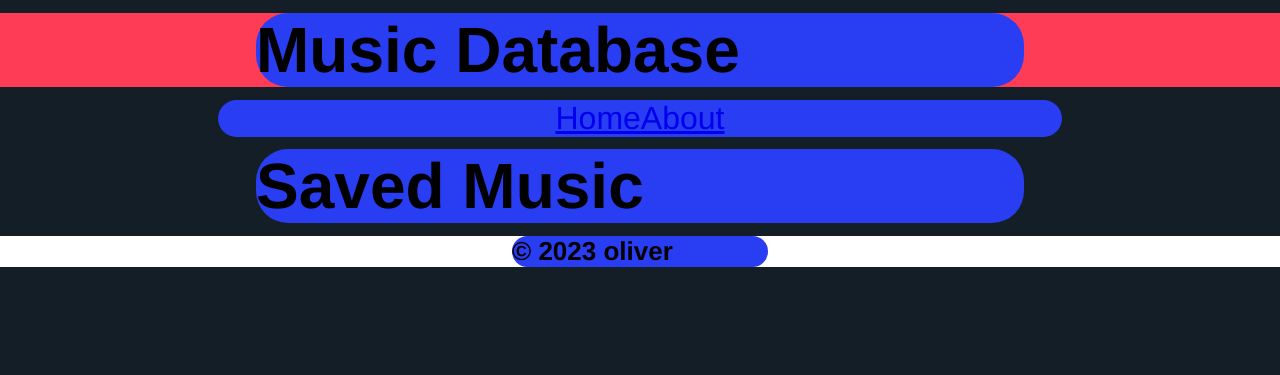
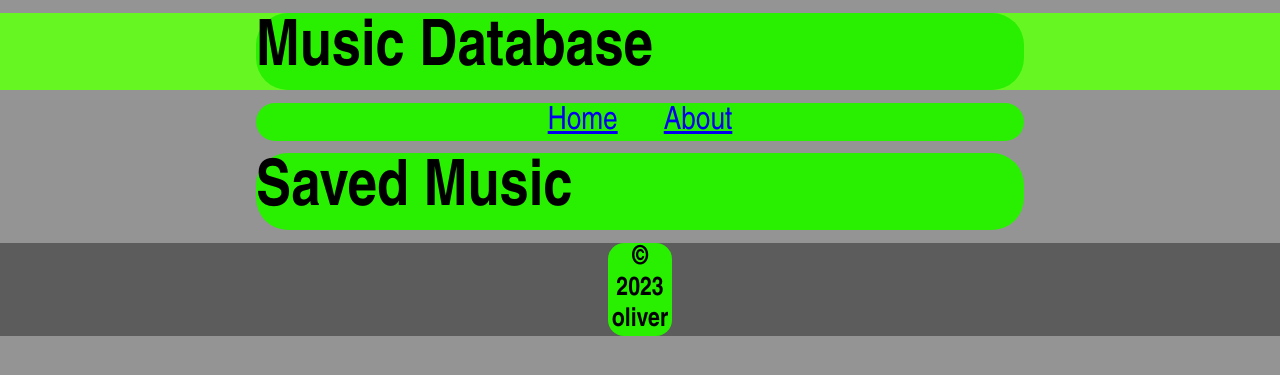
Before and after one commit to 20081oliver/project, a Flask app: template templates/home.html in a window 1280 px wide. Shown: the top 375 px of the page. Run offline with Flask 3, Linux system fonts and the light colour scheme; the template is opened without the code that fills it, so the values that code supplies are empty.

Commit message:
edited css file

```diff
--- a/static/CSS/styles.css
+++ b/static/CSS/styles.css
@@ -5,18 +5,18 @@
 /** This is the css for header. This is to change the background colour of the header. **/
 
 header{
-    background-color: #ff3c56;
-    text-align: center;
+    background-color: #66f723;
+
 }
 
 /** This is the css for footer. It changes the colour of the background to add contrast. **/
 
 footer{
-    background-color: #ffffff;
+    background-color: #5c5c5c;
 }
 
 body{
-    background-color: #141E26;
+    background-color: #949494;
 
 }
 
@@ -30,15 +30,22 @@ div{
     width: 100%;
 }
 
+
+#navBar a {
+    display: flex;
+    justify-content: space-between;
+    padding: 0 3%;
+}
+
 #navBar {
     display: flex;
     justify-content: center;
-    padding: 0 3%;
-    text-align: center;
+
+
 }
 
 .brightbackground{
-    background-color: #293df2;
+    background-color: #28f000;
 }
 
 .boldtitle{
@@ -46,15 +53,15 @@ div{
     width: 60%;
     text-align: center;
     font-size: 32px;
-    font-family:'Franklin Gothic Medium', 'Arial Narrow', Arial, sans-serif;
+    font-family:'sans-serif', 'Arial Narrow', Arial;
     border-radius: 32px;
 }
 
 .smalltext{
     font-size: small;
     text-align: center;
-    font-family:'Franklin Gothic Medium', 'Arial Narrow', Arial, sans-serif;
+    font-family:'sans-serif', 'Arial Narrow', Arial;
     border-radius: 16px;
-    width: 20%;
+    width: 5%;
     margin: 1% auto;
 }
--- a/templates/layout.html
+++ b/templates/layout.html
@@ -1,6 +1,6 @@
 <!DOCTYPE html>
 <html lang="en">
-    <link rel="stylesheet" href="/static/Styles/styles.css">
+    <link rel="stylesheet" href="/static/CSS/styles.css">
 <head>
     <meta charset="UTF-8">
     <meta http-equiv="X-UA-Compatible" content="IE=edge">
```
